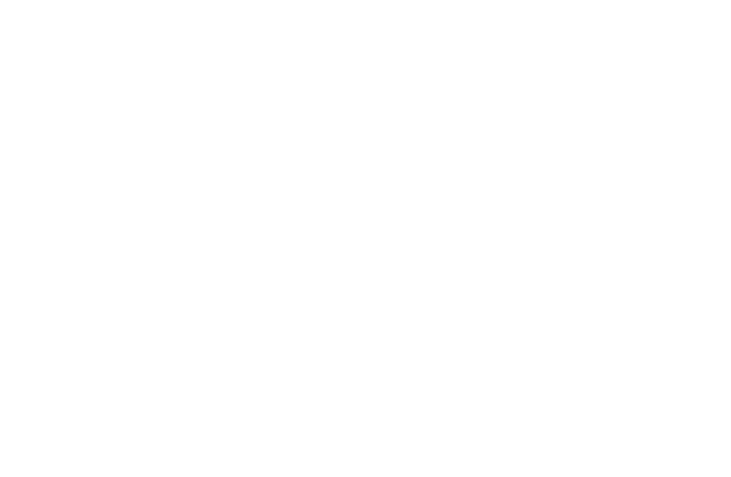
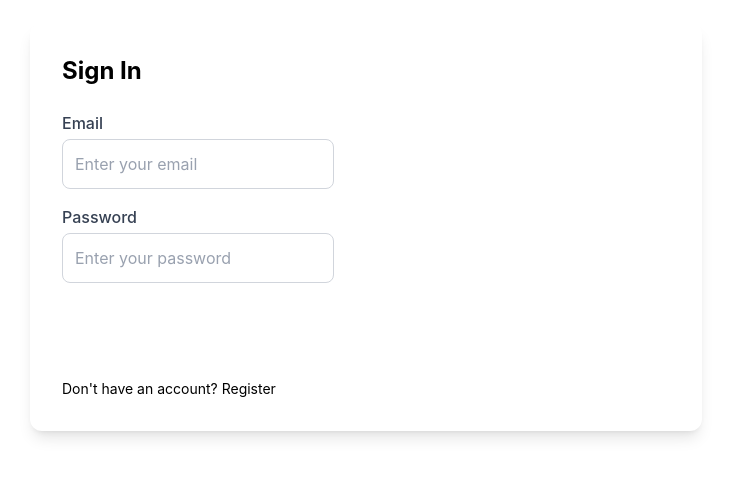
Before and after one commit to Yahia101Imad/bio-link-tool, a React (Vite) app in the folder client/: page /registerLogin in a window 1280 px wide. Before the commit this address had no page. Shown: the part 173-650 px from the top of the page, without its empty margins (274-1005 px from the left). Built offline with nearby package versions, Linux system fonts and the light colour scheme.

Commit message:
refactor: in the registerLogin file

```diff
--- a/client/package.json
+++ b/client/package.json
@@ -21,10 +21,12 @@
     "@types/react": "^19.2.7",
     "@types/react-dom": "^19.2.3",
     "@vitejs/plugin-react": "^5.1.1",
+    "autoprefixer": "^10.4.27",
     "eslint": "^9.39.1",
     "eslint-plugin-react-hooks": "^7.0.1",
     "eslint-plugin-react-refresh": "^0.4.24",
     "globals": "^16.5.0",
+    "postcss": "^8.5.8",
     "tailwindcss": "^4.2.1",
     "vite": "^8.0.0-beta.13"
   },
--- a/client/src/App.jsx
+++ b/client/src/App.jsx
@@ -8,7 +8,7 @@
   return (
     <Router>
       <Routes>
-        <Route path="/register" element={<RegisterLoginPage />} />
+        <Route path="/registerLogin" element={<RegisterLoginPage />} />
         {/* <Route path="/login" element={<LoginPage />} />
         <Route path="/dashboard" element={<DashboardPage />} />
         <Route path="/:username" element={<PublicProfilePage />} /> */}
--- /dev/null
+++ b/client/src/components/inputField.jsx
@@ -0,0 +1,28 @@
+export default function InputField({ label, type = "text", placeholder, value, onChange }) {
+  return (
+    <div className="w-full flex flex-col mb-4">
+      {label && <label className="mb-1 text-gray-700 font-medium">{label}</label>}
+      <input
+        type={type}
+        placeholder={placeholder}
+        value={value}
+        onChange={onChange}
+        className="
+          w-full
+          p-3
+          rounded-lg
+          border
+          border-gray-300
+          focus:border-blue-500
+          focus:ring-2
+          focus:ring-blue-200
+          focus:outline-none
+          bg-white
+          transition
+          duration-200
+          placeholder-gray-400
+        "
+      />
+    </div>
+  );
+}
--- a/client/src/index.css
+++ b/client/src/index.css
@@ -2,9 +2,8 @@
 /* @tailwind base;
 @tailwind components;
 @tailwind utilities; */
-/*
 
-:root {
+/* :root {
   font-family: system-ui, Avenir, Helvetica, Arial, sans-serif;
   line-height: 1.5;
   font-weight: 400;
--- a/client/src/pages/RegisterLoginPage.jsx
+++ b/client/src/pages/RegisterLoginPage.jsx
@@ -1,93 +1,81 @@
 import { useState } from "react";
+import InputField from "../components/inputField";
 
 export default function LoginRegister() {
-  const [signIn, toggle] = useState(true);
+  const [signIn, setSignIn] = useState(true);
+
+  const [name, setName] = useState("");
+  const [email, setEmail] = useState("");
+  const [password, setPassword] = useState("");
 
   return (
-    <div className="w-full max-w-2xl h-[400px] bg-white rounded-xl shadow-lg mx-auto grid grid-cols-2 overflow-hidden">
-      {/* LEFT SIDE */}
-      <div className="relative">
-        {/* Register Form */}
-        <div
-          className={`absolute inset-0 flex flex-col justify-center items-center p-6 bg-amber-50 z-50 transition-transform duration-1000 transition-opacity duration-1000 ease-in-out ${
-            signIn ? "opacity-0" : "opacity-100"
-          }`}
-          style={{ transform: signIn ? "translateX(0%)" : "translateX(100%)" }}
-        >
-          <h2 className="font-bold mb-4">Register</h2>
+    <div className="min-h-screen flex items-center justify-center bg-background">
+      <div className="w-full max-w-2xl bg-white rounded-xl shadow-lg overflow-hidden grid grid-cols-2">
 
-          <input
-            placeholder="Name"
-            className="w-full p-2 mb-2 bg-gray-200 rounded"
+        {/* LEFT SIDE - Form */}
+        <div className="p-8 flex flex-col justify-center transition-all duration-500">
+          <h2 className="text-2xl font-bold mb-6 text-primaryDark">
+            {signIn ? "Sign In" : "Register"}
+          </h2>
+
+          {!signIn && (
+            <InputField
+              label="Name"
+              placeholder="Enter your name"
+              value={name}
+              onChange={(e) => setName(e.target.value)}
+            />
+          )}
+          <InputField
+            label="Email"
+            type="email"
+            placeholder="Enter your email"
+            value={email}
+            onChange={(e) => setEmail(e.target.value)}
           />
-          <input
-            placeholder="Email"
-            className="w-full p-2 mb-2 bg-gray-200 rounded"
-          />
-          <input
-            placeholder="Password"
-            className="w-full p-2 mb-3 bg-gray-200 rounded"
+          <InputField
+            label="Password"
+            type="password"
+            placeholder="Enter your password"
+            value={password}
+            onChange={(e) => setPassword(e.target.value)}
           />
 
-          <button className="bg-red-500 text-white px-5 py-2 rounded">
-            Register
+          <button
+            className="mt-6 bg-primary hover:bg-primaryDark text-white py-2 rounded transition-colors"
+          >
+            {signIn ? "Sign In" : "Register"}
           </button>
+
+          <p className="mt-4 text-sm text-textMuted">
+            {signIn ? "Don't have an account?" : "Already have an account?"}{" "}
+            <button
+              onClick={() => setSignIn(!signIn)}
+              className="text-primary hover:underline"
+            >
+              {signIn ? "Register" : "Sign In"}
+            </button>
+          </p>
         </div>
 
-        {/* SignIn Form */}
+        {/* RIGHT SIDE - Panel */}
         <div
-          className={`absolute inset-0 flex flex-col justify-center items-center p-6 bg-amber-100 z-50 transition-transform duration-1000 transition-opacity duration-1000 ease-in-out ${
-    signIn ? "opacity-100" : "opacity-0"
-  }`}
-          style={{ transform: signIn ? "translateX(0%)" : "translateX(100%)" }}
+          className={`flex justify-center items-center text-white text-center transition-colors duration-500 ${
+            signIn
+              ? "bg-gradient-to-tr from-primary to-primaryDark"
+              : "bg-gradient-to-tr from-secondary to-secondaryDark"
+          }`}
         >
-          <h2 className="font-bold mb-4">Sign In</h2>
-
-          <input
-            placeholder="Email"
-            className="w-full p-2 mb-2 bg-gray-200 rounded"
-          />
-          <input
-            placeholder="Password"
-            className="w-full p-2 mb-3 bg-gray-200 rounded"
-          />
-
-          <button className="bg-red-500 text-white px-5 py-2 rounded">
-            Sign In
-          </button>
-        </div>
-
-        {/* Card with SignIn button */}
-        <div className="absolute inset-0 flex justify-center items-center  text-white bg-sky-500/10 border z-99 border">
-          <button
-            onClick={() => toggle(true)}
-            className="border px-6 py-2 rounded"
-          >
-            Go To Sign In
-          </button>
-        </div>
-      </div>
-
-      {/* RIGHT SIDE */}
-      <div className="relative">
-        {/* Card with Register button */}
-        <div className="absolute inset-0 flex justify-center items-center text-white bg-sky-500/10 border z-99">
-          <button
-            onClick={() => toggle(false)}
-            className="border px-6 py-2 rounded"
-          >
-            Go To Register
-          </button>
-        </div>
-
-        {/* Colored Panel */}
-        <div
-          className="absolute inset-0 bg-gradient-to-r from-red-500 to-pink-500 flex justify-center items-center text-white transition-transform duration-1000 z-60"
-          style={{ transform: signIn ? "translateX(0%)" : "translateX(-100%)" }}
-        >
-          {/* <h2 className="text-xl font-bold">
-            Panel
-          </h2> */}
+          <div>
+            <h3 className="text-xl font-semibold">
+              {signIn ? "Welcome Back!" : "Join Us Today!"}
+            </h3>
+            <p className="mt-2 text-sm">
+              {signIn
+                ? "Sign in to access your dashboard"
+                : "Register to get started with us"}
+            </p>
+          </div>
         </div>
       </div>
     </div>
```
Also changed, not shown: 1 other file (tests, documents, lock files or other folders).
